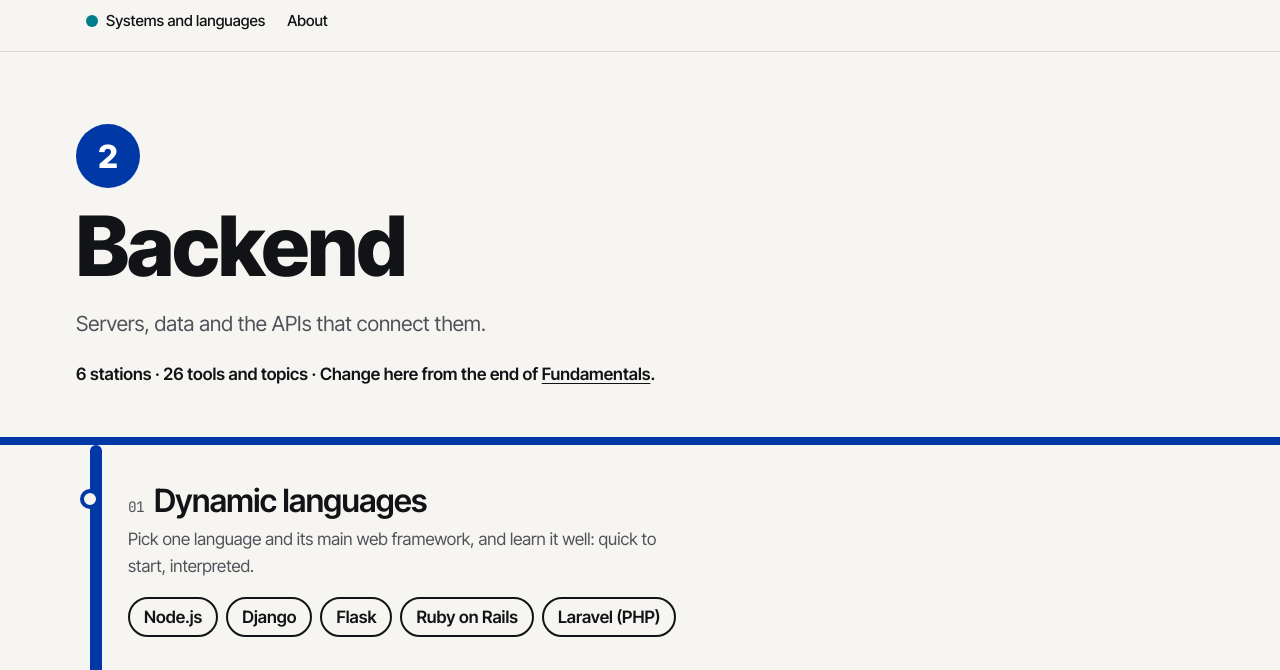
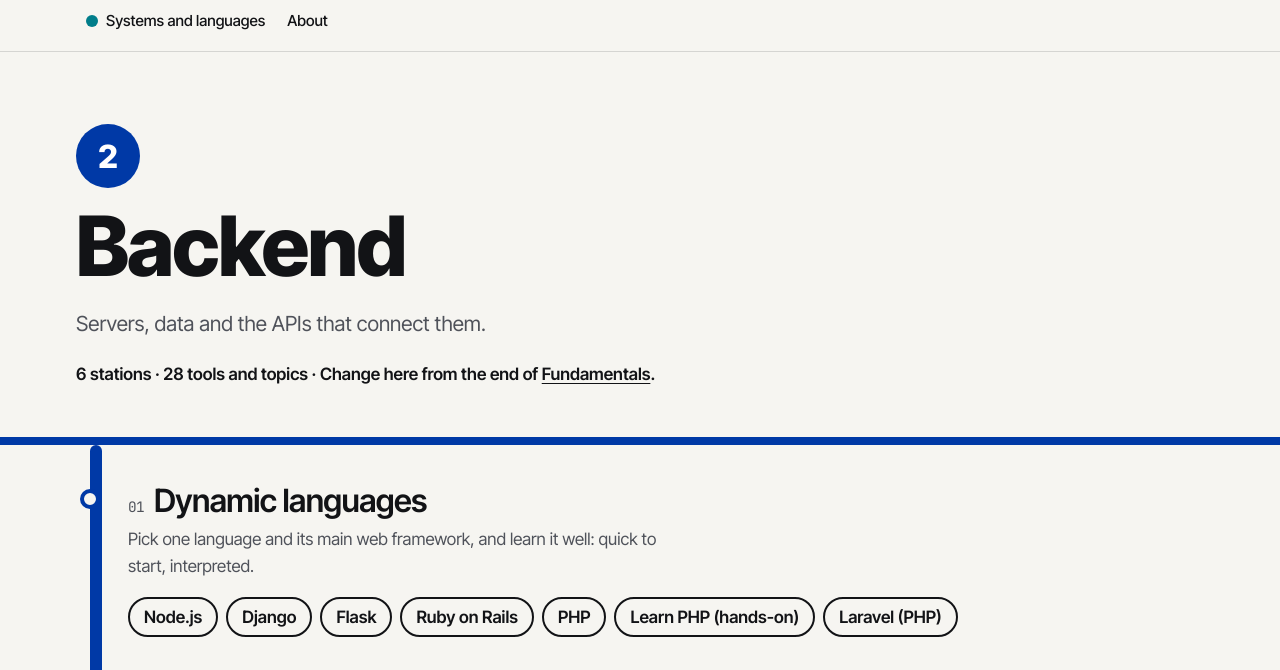
Before and after one commit to SolutionsAsService/CodingRoadmap, a plain HTML site: page site/backend.html in a window 1280 px wide. Shown: the part 109-779 px from the top of the page. Drawn offline with Linux system fonts and the light colour scheme.

Commit message:
Add PHP and Learn PHP to Backend > Dynamic languages

```diff
--- a/site/backend.html
+++ b/site/backend.html
@@ -27,12 +27,12 @@
     <p class="bullet" aria-hidden="true">2</p>
     <h1>Backend <span class="sr-only">line</span></h1>
     <p class="lede">Servers, data and the APIs that connect them.</p>
-    <p class="meta">6 stations · 26 tools and topics · Change here from the end of <a href="fundamentals.html">Fundamentals</a>.</p>
+    <p class="meta">6 stations · 28 tools and topics · Change here from the end of <a href="fundamentals.html">Fundamentals</a>.</p>
   </div>
 </header>
 <div class="wrap">
   <ol class="route" style="--c:#0039a6"><li class="station"><h2 id="s0"><span class="num" aria-hidden="true">01</span>Dynamic languages</h2>
-  <p>Pick one language and its main web framework, and learn it well: quick to start, interpreted.</p><ul class="topics" aria-label="Dynamic languages: tools and topics"><li><a href="https://nodejs.org/en/learn" rel="noopener">Node.js</a></li><li><a href="https://docs.djangoproject.com/" rel="noopener">Django</a></li><li><a href="https://flask.palletsprojects.com/" rel="noopener">Flask</a></li><li><a href="https://guides.rubyonrails.org/" rel="noopener">Ruby on Rails</a></li><li><a href="https://laravel.com/docs" rel="noopener">Laravel (PHP)</a></li></ul></li><li class="station"><h2 id="s1"><span class="num" aria-hidden="true">02</span>Compiled languages</h2>
+  <p>Pick one language and its main web framework, and learn it well: quick to start, interpreted.</p><ul class="topics" aria-label="Dynamic languages: tools and topics"><li><a href="https://nodejs.org/en/learn" rel="noopener">Node.js</a></li><li><a href="https://docs.djangoproject.com/" rel="noopener">Django</a></li><li><a href="https://flask.palletsprojects.com/" rel="noopener">Flask</a></li><li><a href="https://guides.rubyonrails.org/" rel="noopener">Ruby on Rails</a></li><li><a href="https://www.php.net/docs.php" rel="noopener">PHP</a></li><li><a href="https://github.com/SolutionsAsService/LearnPHP" rel="noopener">Learn PHP (hands-on)</a></li><li><a href="https://laravel.com/docs" rel="noopener">Laravel (PHP)</a></li></ul></li><li class="station"><h2 id="s1"><span class="num" aria-hidden="true">02</span>Compiled languages</h2>
   <p>Typed, compiled frameworks for services that must be fast and long-lived.</p><ul class="topics" aria-label="Compiled languages: tools and topics"><li><a href="https://spring.io/guides" rel="noopener">Spring (Java)</a></li><li><a href="https://learnjava.shadw.app" rel="noopener">Learn Java (hands-on)</a></li><li><a href="https://gin-gonic.com/en/docs/" rel="noopener">Gin (Go)</a></li><li><a href="https://actix.rs/docs/" rel="noopener">Actix (Rust)</a></li><li><a href="https://ktor.io/docs/" rel="noopener">Ktor (Kotlin)</a></li></ul></li><li class="station"><h2 id="s2"><span class="num" aria-hidden="true">03</span>Databases</h2>
   <p>Relational databases for structured data, and NoSQL and in-memory stores for other shapes.</p><ul class="topics" aria-label="Databases: tools and topics"><li><a href="https://www.postgresql.org/docs/" rel="noopener">PostgreSQL</a></li><li><a href="https://dev.mysql.com/doc/" rel="noopener">MySQL</a></li><li><a href="https://www.mongodb.com/docs/" rel="noopener">MongoDB</a></li><li><a href="https://redis.io/docs/latest/" rel="noopener">Redis</a></li><li><a href="https://firebase.google.com/docs" rel="noopener">Firebase</a></li></ul></li><li class="station"><h2 id="s3"><span class="num" aria-hidden="true">04</span>APIs and protocols</h2>
   <p>How clients and servers talk to each other.</p><ul class="topics" aria-label="APIs and protocols: tools and topics"><li><a href="https://developer.mozilla.org/en-US/docs/Glossary/REST" rel="noopener">REST</a></li><li><a href="https://graphql.org/learn/" rel="noopener">GraphQL</a></li><li><a href="https://developer.mozilla.org/en-US/docs/Web/API/WebSockets_API" rel="noopener">WebSockets</a></li><li><a href="https://learnhypercore.shadw.app" rel="noopener">Learn Hypercore (hands-on)</a></li></ul></li><li class="station"><h2 id="s4"><span class="num" aria-hidden="true">05</span>Security and authentication</h2>
```
Also changed, not shown: _src/data/roadmap.json (+8 -0 lines), site/index.html (+1 -1 lines), 1 other file.
